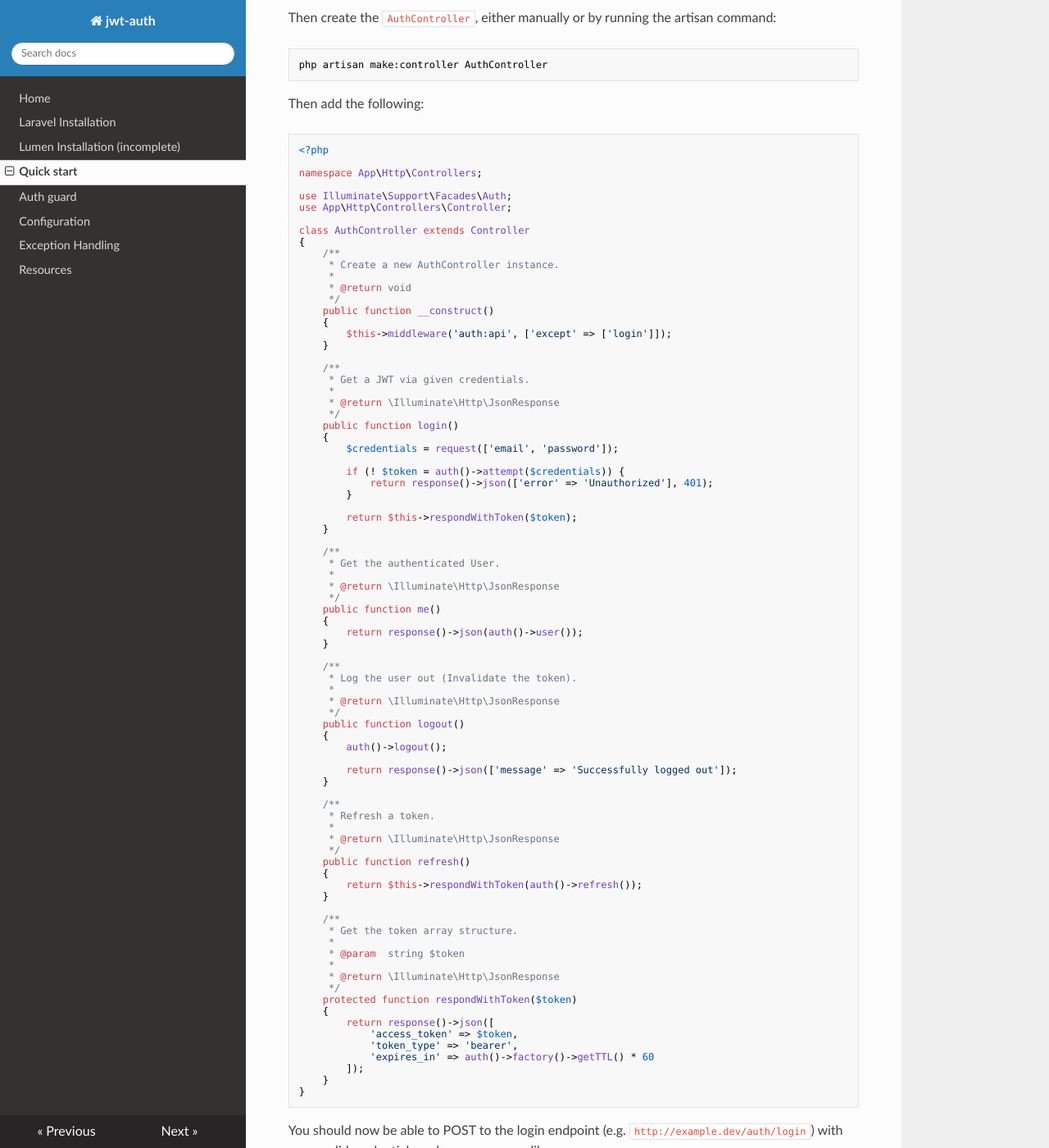
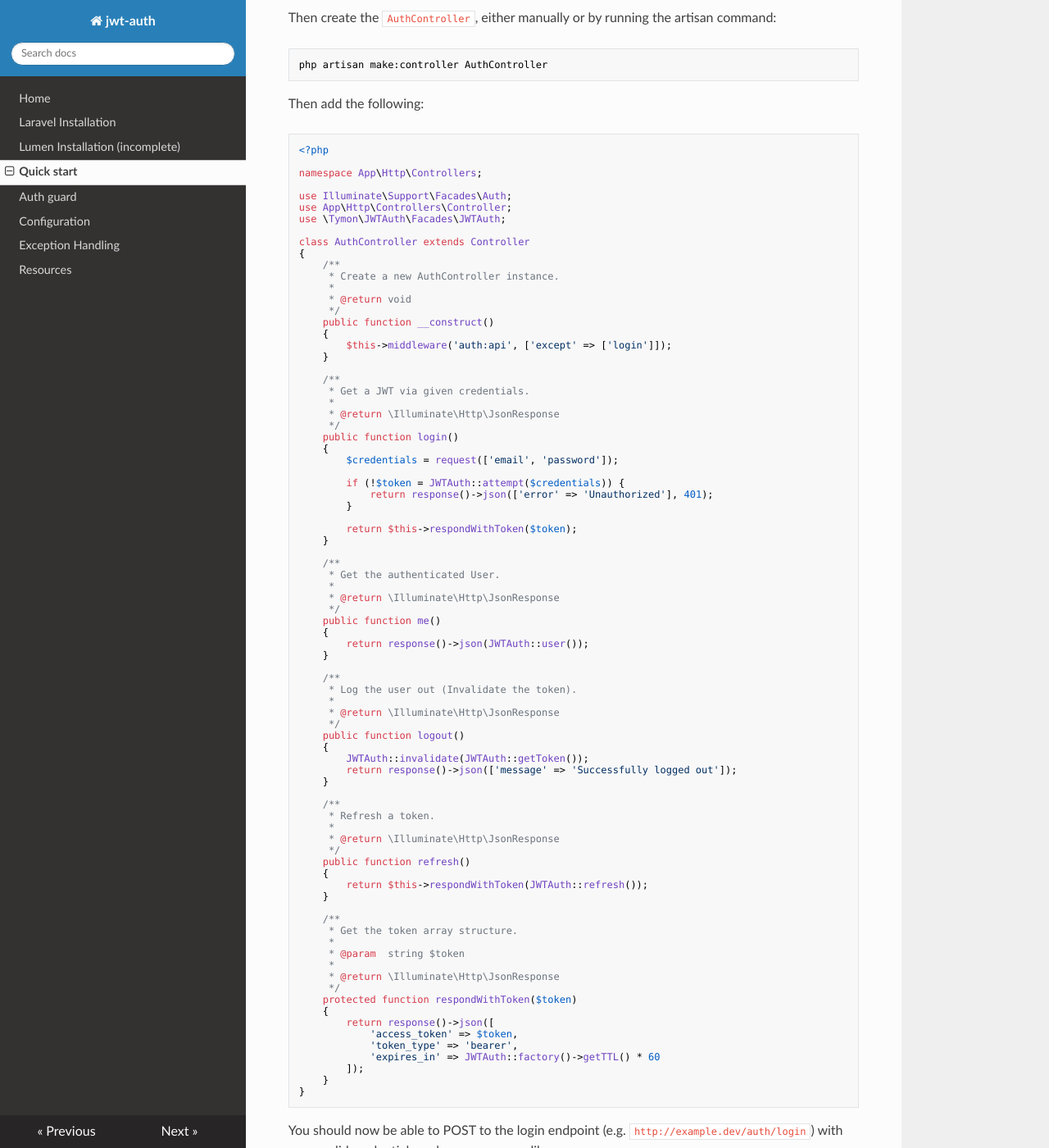
Before and after one commit to tymondesigns/jwt-auth, an MkDocs documentation site: the page built from docs/quick-start.md, in a window 1280 px wide and 1400 px high, scrolled down 1838 px. Shown: the whole window at 82% size. Built offline with MkDocs 1.6.1, drawn with Linux system fonts in a browser that asks for light colours; nearby versions of some CDN libraries; old or Windows-style settings are respelled for this version of MkDocs.

Commit message:
F if your defaults guard setting is 'web',you can use this way for verification on "dev-develop" branch.

```diff
--- a/docs/quick-start.md
+++ b/docs/quick-start.md
@@ -113,6 +113,7 @@ namespace App\Http\Controllers;
 
 use Illuminate\Support\Facades\Auth;
 use App\Http\Controllers\Controller;
+use \Tymon\JWTAuth\Facades\JWTAuth;
 
 class AuthController extends Controller
 {
@@ -135,7 +136,7 @@ class AuthController extends Controller
     {
         $credentials = request(['email', 'password']);
 
-        if (! $token = auth()->attempt($credentials)) {
+        if (!$token = JWTAuth::attempt($credentials)) {
             return response()->json(['error' => 'Unauthorized'], 401);
         }
 
@@ -149,7 +150,7 @@ class AuthController extends Controller
      */
     public function me()
     {
-        return response()->json(auth()->user());
+        return response()->json(JWTAuth::user());
     }
 
     /**
@@ -159,8 +160,7 @@ class AuthController extends Controller
      */
     public function logout()
     {
-        auth()->logout();
-
+        JWTAuth::invalidate(JWTAuth::getToken());
         return response()->json(['message' => 'Successfully logged out']);
     }
 
@@ -171,7 +171,7 @@ class AuthController extends Controller
      */
     public function refresh()
     {
-        return $this->respondWithToken(auth()->refresh());
+        return $this->respondWithToken(JWTAuth::refresh());
     }
 
     /**
@@ -186,7 +186,7 @@ class AuthController extends Controller
         return response()->json([
             'access_token' => $token,
             'token_type' => 'bearer',
-            'expires_in' => auth()->factory()->getTTL() * 60
+            'expires_in' => JWTAuth::factory()->getTTL() * 60
         ]);
     }
 }
```
